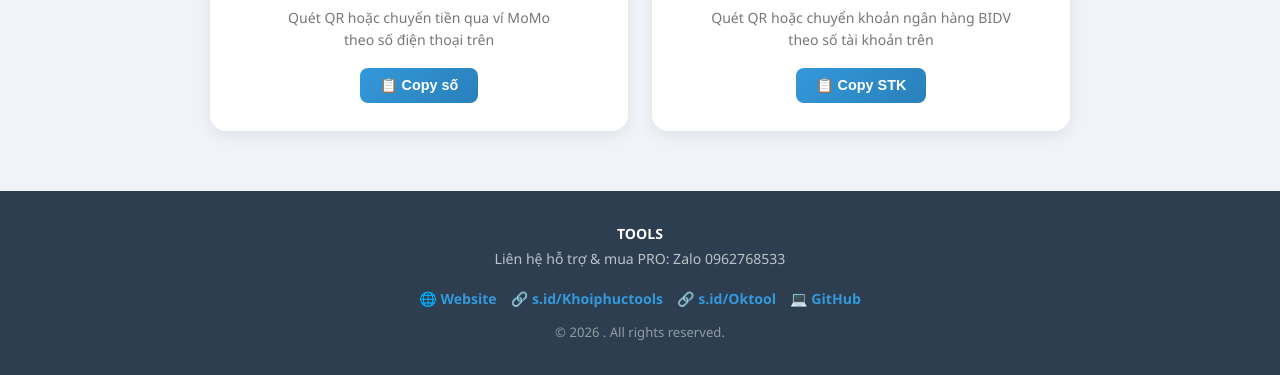
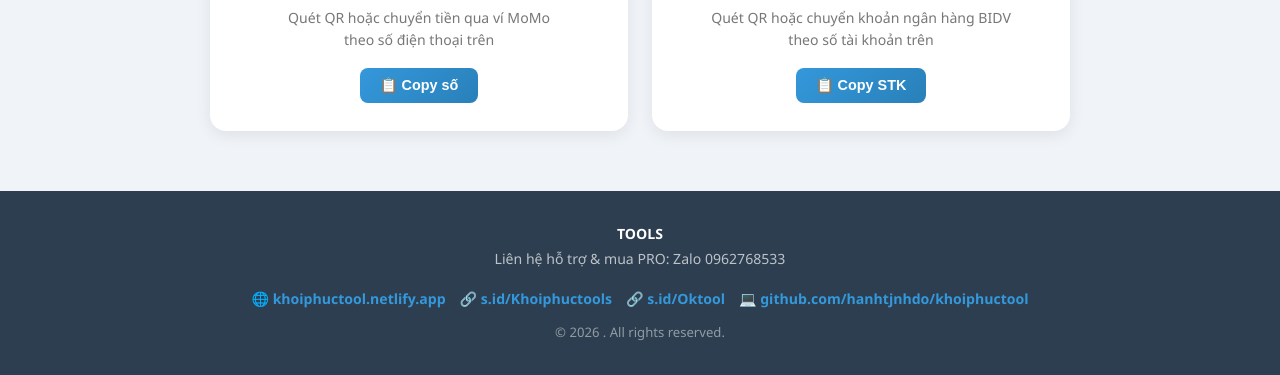
Before and after one commit to hanhtjnhdo/khoiphuctool, a plain HTML site: page index.html in a window 1280 px wide. Shown: the part 2273-2648 px from the top of the page. Drawn offline with Linux system fonts and the light colour scheme; no server answers.

```diff
--- a/index.html
+++ b/index.html
@@ -365,10 +365,10 @@
   <strong>TOOLS</strong><br>
   Liên hệ hỗ trợ &amp; mua PRO: Zalo 0962768533<br>
   <div style="margin:14px 0 8px;display:flex;justify-content:center;flex-wrap:wrap;gap:14px;">
-    <a href="https://khoiphuctool.netlify.app/" target="_blank" style="color:#3498db;text-decoration:none;font-weight:600;">🌐 Website</a>
+    <a href="https://khoiphuctool.netlify.app/" target="_blank" style="color:#3498db;text-decoration:none;font-weight:600;">🌐 khoiphuctool.netlify.app</a>
     <a href="https://s.id/Khoiphuctools" target="_blank" style="color:#3498db;text-decoration:none;font-weight:600;">🔗 s.id/Khoiphuctools</a>
     <a href="https://s.id/Oktool" target="_blank" style="color:#3498db;text-decoration:none;font-weight:600;">🔗 s.id/Oktool</a>
-    <a href="https://github.com/hanhtjnhdo/khoiphuctool" target="_blank" style="color:#3498db;text-decoration:none;font-weight:600;">💻 GitHub</a>
+    <a href="https://github.com/hanhtjnhdo/khoiphuctool" target="_blank" style="color:#3498db;text-decoration:none;font-weight:600;">💻 github.com/hanhtjnhdo/khoiphuctool</a>
   </div>
   <span style="font-size:0.82rem;opacity:0.7">© 2026 . All rights reserved.</span>
 </footer>
```
